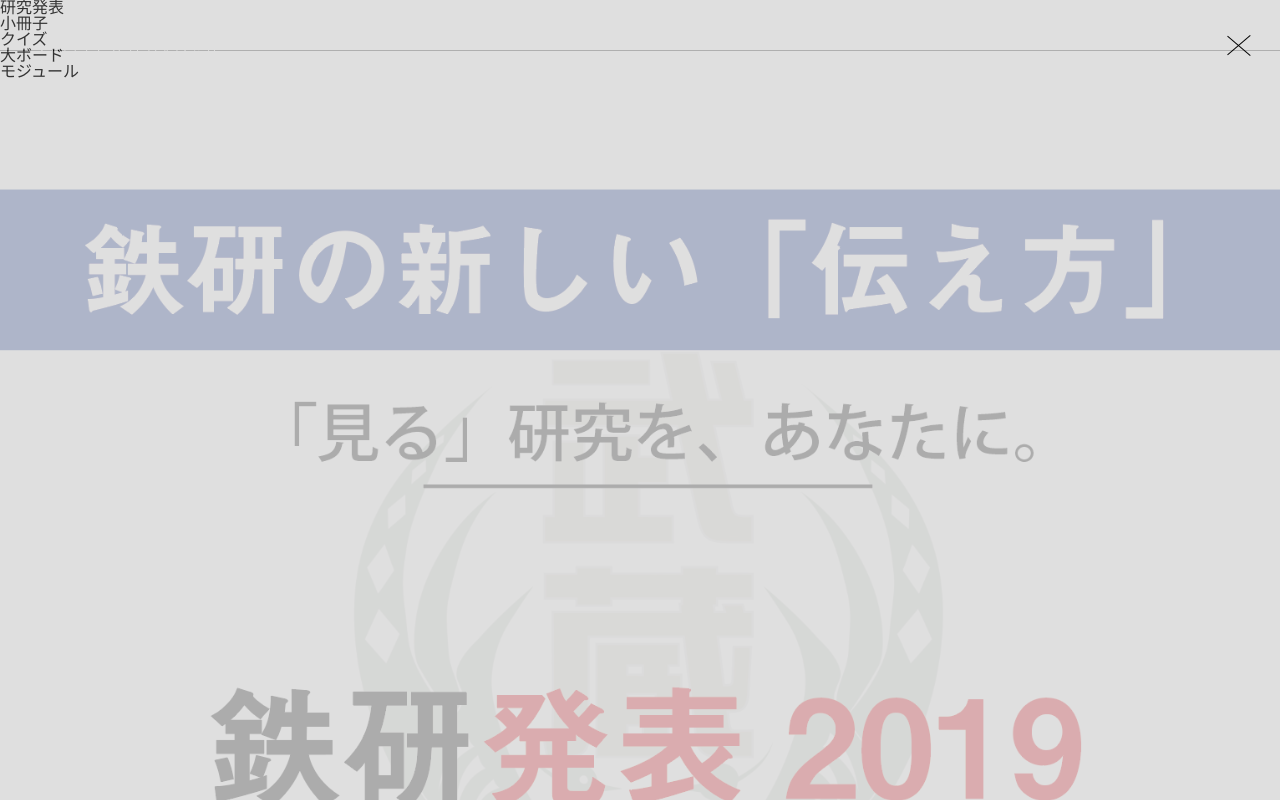
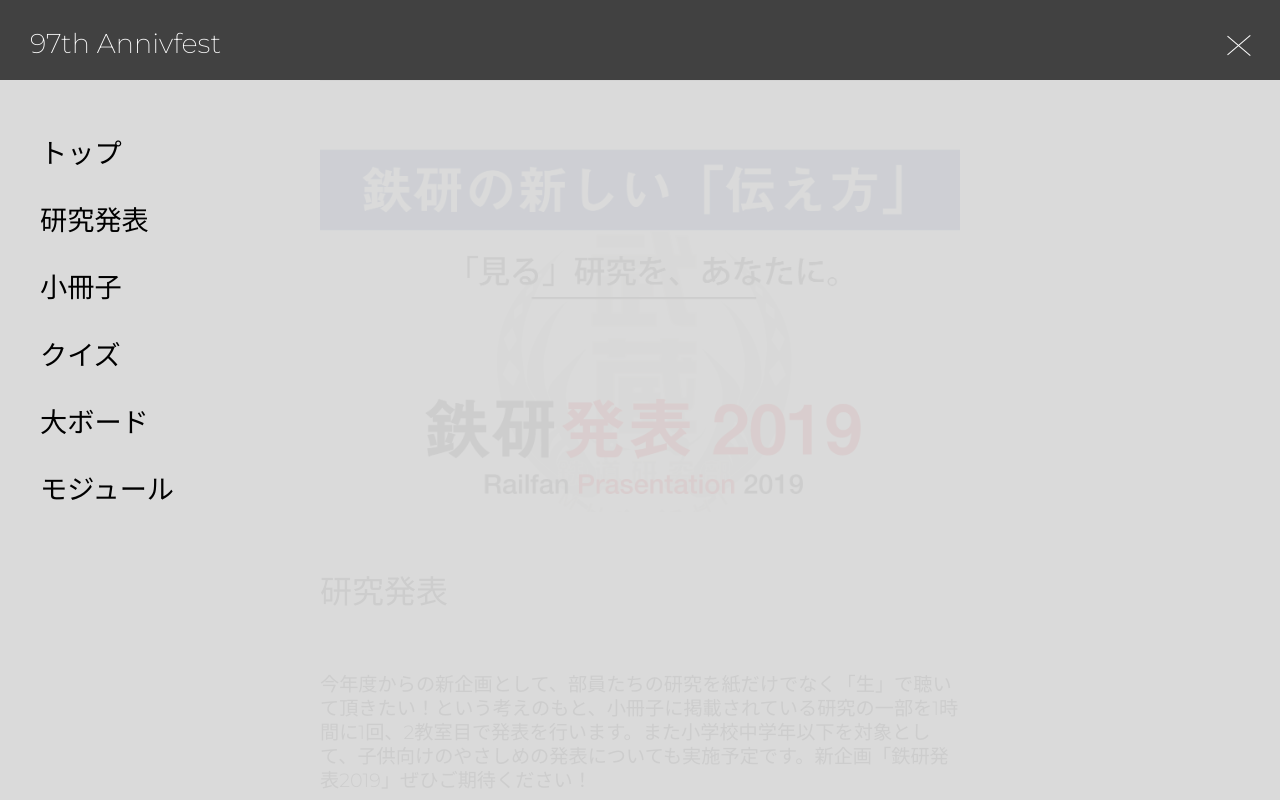
Before and after one commit to railfanclub634/kinensai, a React (Create React App) app: page /kenkyu in a window 1280 px wide. Both pictures are taken after a click on the element 1235 px from the left and 45 px from the top of the page. Shown: the top 800 px of the page. Built offline with nearby package versions, Linux system fonts and the light colour scheme.

Commit message:
add articles

```diff
--- a/src/App.js
+++ b/src/App.js
@@ -4,6 +4,9 @@ import './App.css'
 import Header from './components/header'
 import Home from './components/home'
 import Kenkyu from './components/kenkyu'
+import Booklet from './components/booklet'
+import Module from './components/module'
+import Bigboard from './components/bigboard'
 
 class App extends Component {
 
@@ -12,7 +15,11 @@ class App extends Component {
       <>
         <Header />
         <Route exact path='/' component={Home} />
+        <Route path='/contest' component={Home} />
         <Route path='/kenkyu' component={Kenkyu} />
+        <Route path='/booklet' component={Booklet} />
+        <Route path='/module' component={Module} />
+        <Route path='/bigboard' component={Bigboard} />
         <div className='footer'>
           <p>©2019 武蔵高等学校中学校鉄道研究部</p>
         </div>
--- a/src/components/article.css
+++ b/src/components/article.css
@@ -1,21 +1,67 @@
 .art-header {
     width: 100%;
-    height: 70vw;
+    height: 80vw;
     background-repeat: no-repeat;
     background-size: cover;
-    background-position: top 50px center;
+    background-position: top 80px center;
+}
+
+.header-kenkyu {
     background-image: url('../images/kenkyu.png');
+}
+
+.header-booklet {
+    background-image: url('../images/booklet.jpg');
+}
+
+.header-module {
+    background-image: url('../images/module.jpg');
+}
+
+.header-bigboard {
+    background-image: url('../images/daibo1.jpg')
 }
 
 .art-title p {
     margin: 5vw;
-    font-size: 1.7rem;
+    font-size: 2rem;
 }
 
 .art-data {
+    font-size: 1.2rem;
     margin: 5vw;
+    line-height: 1.5rem;
 }
 
 .time-table {
     margin: 5vw;
 }
+
+img {
+    margin-top: 1rem;
+    margin-bottom: 1rem;
+}
+
+@media screen and (orientation: landscape) {
+    .art-header {
+        margin-right: auto;
+        margin-left: auto;
+        width: 50%;
+        height: 40vw;
+    }
+    .art-title {
+        padding: 0px;
+        margin-left: auto;
+        margin-right: auto;
+        width: 50%;
+    }
+    .art-title p {
+        margin-left: 0px;
+        margin-right: 0px;
+    }
+    .art-data {
+        margin-right: auto;
+        margin-left: auto;
+        width: 50%;
+    }
+}
--- /dev/null
+++ b/src/components/bigboard.jsx
@@ -0,0 +1,30 @@
+import React from 'react'
+import { withRouter } from 'react-router-dom'
+import './article.css'
+import Daibo1 from '../images/daibo1.jpg'
+import Daibo2 from '../images/daibo1.jpg'
+
+class Bigboard extends React.Component {
+
+    render() {
+        return (
+            <>
+                <div className='art-header header-bigboard'></div>
+                <div className='art-title'><p>大ボード</p></div>
+                <div className='art-data'>
+                    <p>
+                        大ボードは7枚の大きな板からなるNゲージのジオラマです。モジュールとは違い街の規模が大きく全体として繫がりがあるので1つの街として俯瞰するといった楽しみ方ができるのも特徴です。
+                        今年の線路は在来線の複々線の4線と高架線複線の2線の他にボード全体を外周し山の周りや海岸沿いの街も走る山線(仮称)の全7線です。山線は単線ですがtomixのTCS自動運転装置を使用し駅での交換を行い1線に2列車を走らせます。
+                        <img alt='1' src={Daibo1} />
+                        また複々線と高架線では毎年行っている体験運転を今年も実施する予定です。体験運転について例年は既製品のコントローラーを使用していますが今年は部員の自作した遠隔操作システム(詳しくは当日、研究発表や小冊子をご覧ください)を使用して備え付けのタブレット端末から操作を行えます。遠隔操作システムは既製品と比べより実車に近い挙動を再現していたりとこだわりが多くみられますので是非当日足を運んで体感してみてください。(やむを得ないシステムの不調、故障などで既製品を使用する場合があります)
+                        <img alt='2' src={Daibo2} />
+                        またジオラマは部員が丹精を込めて作成したものです。残念ながら粗はあると思いますがこだわりの箇所が各所にあるので立った状態で俯瞰するだけでなく引く視線で目を凝らして街を観察してみると同じ所でも違う姿が見えてくるかもしれません。
+
+                    </p>
+                </div>
+            </>
+        )
+    }
+}
+
+export default withRouter(Bigboard)
--- /dev/null
+++ b/src/components/booklet.jsx
@@ -0,0 +1,22 @@
+import React from 'react'
+import { withRouter } from 'react-router-dom'
+import './article.css'
+
+class Booklet extends React.Component {
+
+    render() {
+        return (
+            <>
+                <div className='art-header header-booklet'></div>
+                <div className='art-title'><p>小冊子</p></div>
+                <div className='art-data'>
+                    <p>
+                        今年の小冊子は一味も二味も違います！カラー表紙全88ページの小冊子「鉄研研究2019」は、部員たちが一年間かけて研究した論文を厳選して掲載しています。また今年は新企画を「鉄研発表」と題し、小冊子に掲載されている研究論文を来場者の皆さんの目の前で直接プレゼンする企画も予定していますので、これと併せてお楽しみに。鉄研発表に関しては後述のご案内をご覧ください。
+                    </p>
+                </div>
+            </>
+        )
+    }
+}
+
+export default withRouter(Booklet)
--- a/src/components/header.css
+++ b/src/components/header.css
@@ -1,8 +1,12 @@
 .header {
-    position: absolute;
+    /* position: absolute; */
+    position: fixed;
     display: flex;
     justify-content: space-between;
     width: 100%;
+    background: rgba(0, 0, 0, 0.7);
+    padding-bottom: 20px;
+    z-index: 9;
 }
 
 .header-text {
@@ -27,6 +31,7 @@
     width: 30px;
     height: 1px;
     background-color: rgba(255, 255, 255, 1);
+    z-index: 10;
 }
 
 .menu-button .top {
@@ -48,28 +53,38 @@
 
 .open .top {
     transform: rotateZ(-40.5deg);
-    background-color: rgba(0, 0, 0, 1);
+    /* background-color: rgba(0, 0, 0, 1); */
 }
 .open .center {
     transform: rotateY(90deg);
-    background-color: rgba(0, 0, 0, 1);
+    /* background-color: rgba(0, 0, 0, 1); */
 }
 .open .bottom {
     transform: rotateZ(40.5deg);
-    background-color: rgba(0, 0, 0, 1);
+    /* background-color: rgba(0, 0, 0, 1); */
 }
 
 .menu {
     position: fixed;
-    height: 0%;
+    height: 100%;
     width: 100%;
-    background-color: rgb(216, 216, 216);
+    background-color: rgba(216, 216, 216,0.95);
     opacity: 0;
     transition-duration: 0.5s;
-    z-index: 2;
+    z-index: -1;
+    padding-top: 100px;
+}
+
+.menu p  {
+    font-size: 1.7rem;
+    margin: 40px;
+}
+
+.menu p a {
+    color: rgb(0, 0, 0);
 }
 
 .visible {
-    height: 100%;
-    opacity: 0.8;
+    z-index: 8;
+    opacity: 1;
 }
--- a/src/components/header.jsx
+++ b/src/components/header.jsx
@@ -1,5 +1,5 @@
 import React from 'react'
-import { withRouter } from 'react-router-dom'
+import { withRouter, Link } from 'react-router-dom'
 import './header.css'
 class Header extends React.Component {
 
@@ -40,11 +40,12 @@ class Header extends React.Component {
                     </div>
                 </div>
                 <div className={this.state.menu ? 'menu visible' : 'menu'} >
-                    <p>研究発表</p>
-                    <p>小冊子</p>
-                    <p>クイズ</p>
-                    <p>大ボード</p>
-                    <p>モジュール</p>
+                    <p><Link to='/'>トップ</Link></p>
+                    <p><Link to='/kenkyu'>研究発表</Link></p>
+                    <p><Link to='/booklet'>小冊子</Link></p>
+                    <p><Link to='/quiz'>クイズ</Link></p>
+                    <p><Link to='/bigboard'>大ボード</Link></p>
+                    <p><Link to='/module'>モジュール</Link></p>
                 </div>
             </>
         )
--- a/src/components/home.css
+++ b/src/components/home.css
@@ -123,3 +123,25 @@
   width: 100%;
   height: 40vh;
 }
+
+@media screen and (orientation: landscape) {
+  .box1 {
+    color: rgb(255, 255, 255);
+    height: 100vh;
+    background-image: url('../images/img1.jpg');
+  }
+  .box3-1 {
+    color: rgba(255, 255, 255,0);
+    height: 17.5vw;
+    width: calc(25% - 0.2rem);
+    background-size: cover;
+    background-position: center center;
+    margin-bottom: 0.2rem;
+  }
+  .L2 {
+    margin-right: 0.1rem;
+  }
+  .R2 {
+    margin-left: 0.1rem;
+  }
+}
--- a/src/components/home.jsx
+++ b/src/components/home.jsx
@@ -68,8 +68,8 @@ class Home extends React.Component {
                     </div>
                     <div className={this.state.phase1 ? 'box3' : 'box3 after-scroll'}>
                         <div onClick={this.handletoKenkyu} id='kenkyu' className='box3-1 L1 centering'><div className='centering'><p>研究発表</p></div></div>
-                        <div onClick={this.handletoBooklet} id='booklet' className='box3-1 R1 centering'><div className='centering'><p>小冊子</p></div></div>
-                        <div onClick={this.handletoQuiz} id='quiz' className='box3-1 L1 centering'><div className='centering'><p>クイズ</p></div></div>
+                        <div onClick={this.handletoBooklet} id='booklet' className='box3-1 R1 L2 centering'><div className='centering'><p>小冊子</p></div></div>
+                        <div onClick={this.handletoQuiz} id='quiz' className='box3-1 L1 R2 centering'><div className='centering'><p>クイズ</p></div></div>
                         <div onClick={this.handletoContest} className='box3-1 R1 centering'><div className='centering'><p>コンテスト</p></div></div>
                     </div>
                 </div>
--- a/src/components/kenkyu.jsx
+++ b/src/components/kenkyu.jsx
@@ -2,19 +2,12 @@ import React from 'react'
 import { withRouter } from 'react-router-dom'
 import './article.css'
 
-class Home extends React.Component {
-    constructor(props) {
-        super(props)
-        this.state = {
-            phase1: true,
-            phase2: true
-        }
-    }
+class Kenkyu extends React.Component {
 
     render() {
         return (
             <>
-                <div className='art-header'></div>
+                <div className='art-header header-kenkyu'></div>
                 <div className='art-title'><p>研究発表</p></div>
                 <div className='art-data'>
                     <p>
@@ -29,4 +22,4 @@ class Home extends React.Component {
     }
 }
 
-export default withRouter(Home)
+export default withRouter(Kenkyu)
--- /dev/null
+++ b/src/components/module.jsx
@@ -0,0 +1,22 @@
+import React from 'react'
+import { withRouter } from 'react-router-dom'
+import './article.css'
+
+class Module extends React.Component {
+
+    render() {
+        return (
+            <>
+                <div className='art-header header-module'></div>
+                <div className='art-title'><p>モジュール</p></div>
+                <div className='art-data'>
+                    <p>
+                        本年度も例年通りモジュールレイアウト路線2線での展示です。部員が各自の世界観で作った世界を是非お楽しみください。また鉄道模型コンテスト2018にて、展示したモジュールも展示します。モジュールコンテストも同時開催致しますので是非ご参加ください。
+                    </p>
+                </div>
+            </>
+        )
+    }
+}
+
+export default withRouter(Module)
--- a/src/index.css
+++ b/src/index.css
@@ -8,8 +8,14 @@ body {
   margin: 0;
   padding: 0;
   font-family: 'Montserrat','Noto Sans JP', sans-serif;
-  background-color: rgb(255, 255, 255)
+  background-color: rgb(255, 255, 255);
 }
 p {
   font-weight: 300;
 }
+a {
+  text-decoration: none;
+}
+img {
+  width: 100%;
+}
```
